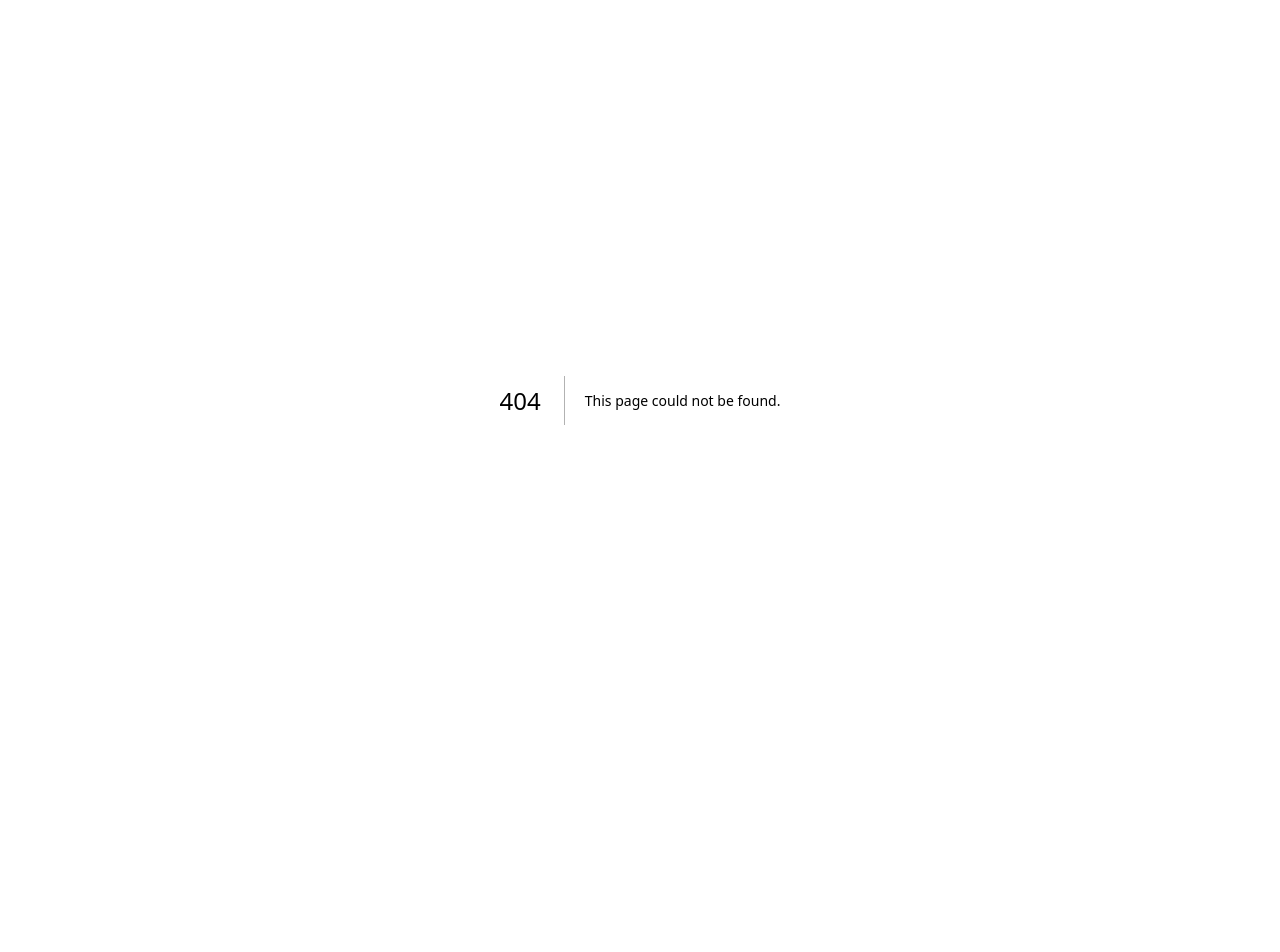
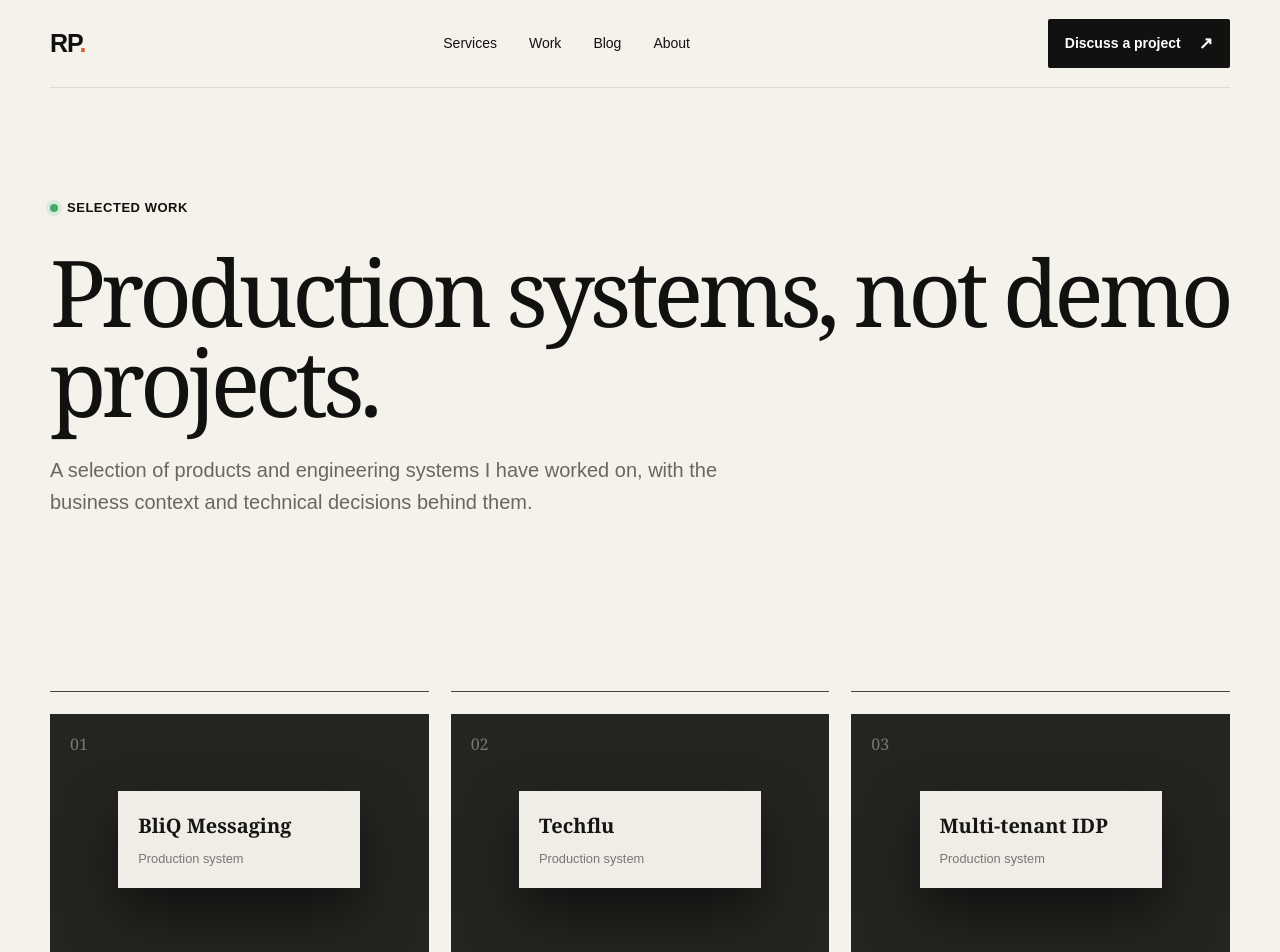
Before and after one commit to renukaprasad-ms/portfolio-freelancing, a Next.js app: page /work in a window 1280 px wide. Before the commit this address had no page. Shown: the top 952 px of the page. Before the commit the page ends 800 px from the top, so only its background shows below. Built offline with nearby package versions, Linux system fonts and the light colour scheme.

Commit message:
feat: add work route

```diff
--- /dev/null
+++ b/app/work/page.tsx
@@ -0,0 +1,12 @@
+import Link from "next/link";
+import { PageIntro, PageShell } from "../../components/page-shell";
+
+const projects = [
+  ["bliq", "BliQ Messaging", "Enterprise communications platform", "Production engineering across messaging, broadcasts, billing, authentication, real-time communication, contacts and VoIP workflows.", "Spring Boot · React · Redis · RabbitMQ"],
+  ["techflu", "Techflu", "B2B & B2C technology rental platform", "Product workflows for inventory reservations, bookings, recurring payments, KYC, order processing and delivery operations.", "NestJS · Next.js · PostgreSQL · Redis"],
+  ["idp", "Multi-tenant IDP", "Reusable identity platform", "Authentication and authorization for SaaS applications with JWT, OTP, Google OAuth, RBAC and tenant isolation.", "Spring Boot · PostgreSQL · React · OAuth"],
+];
+
+export default function WorkPage() {
+ return <PageShell><PageIntro eyebrow="SELECTED WORK" title="Production systems, not demo projects." description="A selection of products and engineering systems I have worked on, with the business context and technical decisions behind them."/><section className="section shell"><div className="workGrid">{projects.map(([slug,name,type,copy,tags],i)=><article className="project" key={slug}><div className="projectVisual"><span>0{i+1}</span><div className="window"><strong>{name}</strong><small>Production system</small></div></div><span className="projectType">{type}</span><h3>{name}</h3><p>{copy}</p><div className="tags">{tags}</div><Link href={`/work/${slug}`}>View case study →</Link></article>)}</div></section></PageShell>;
+}
```
